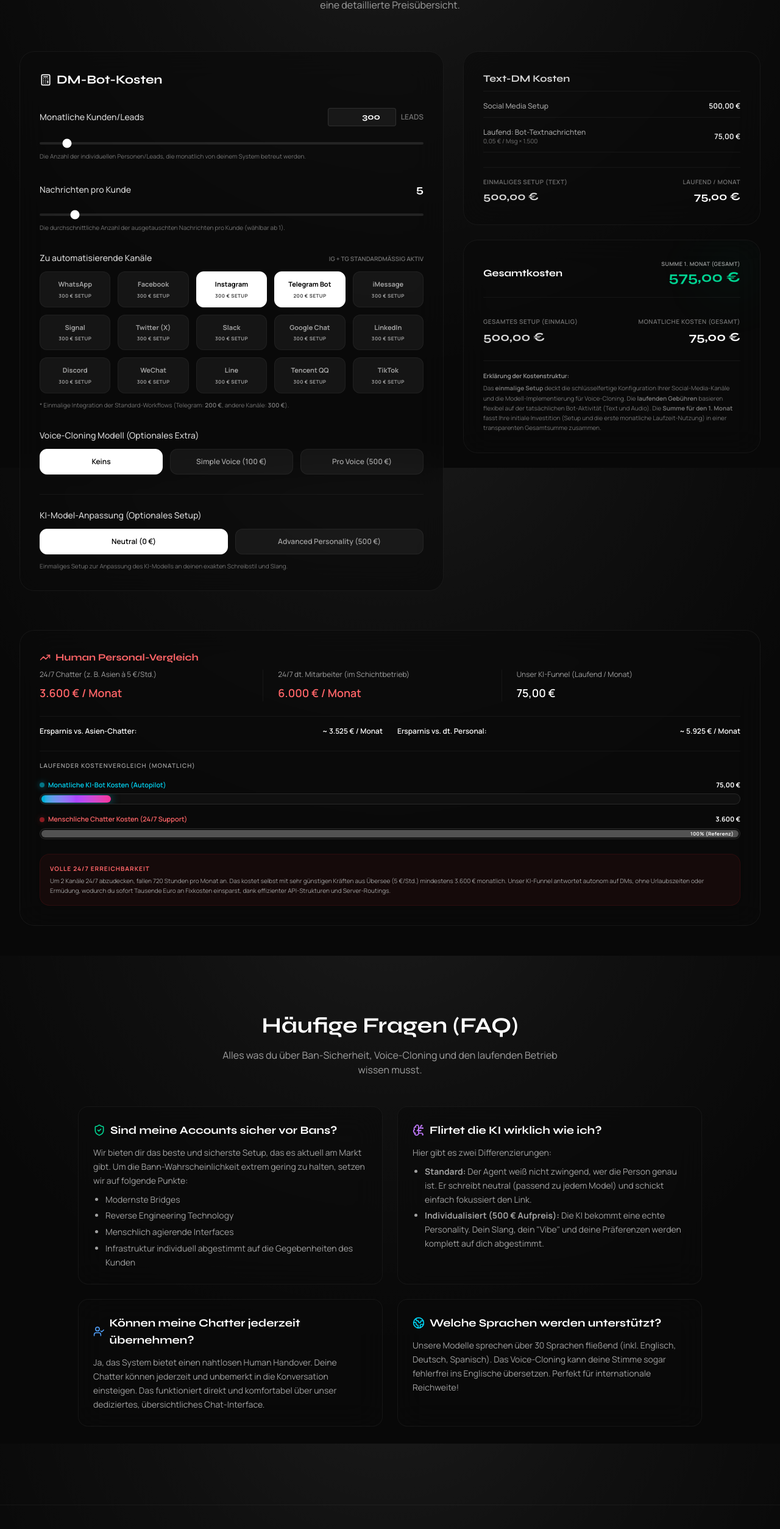
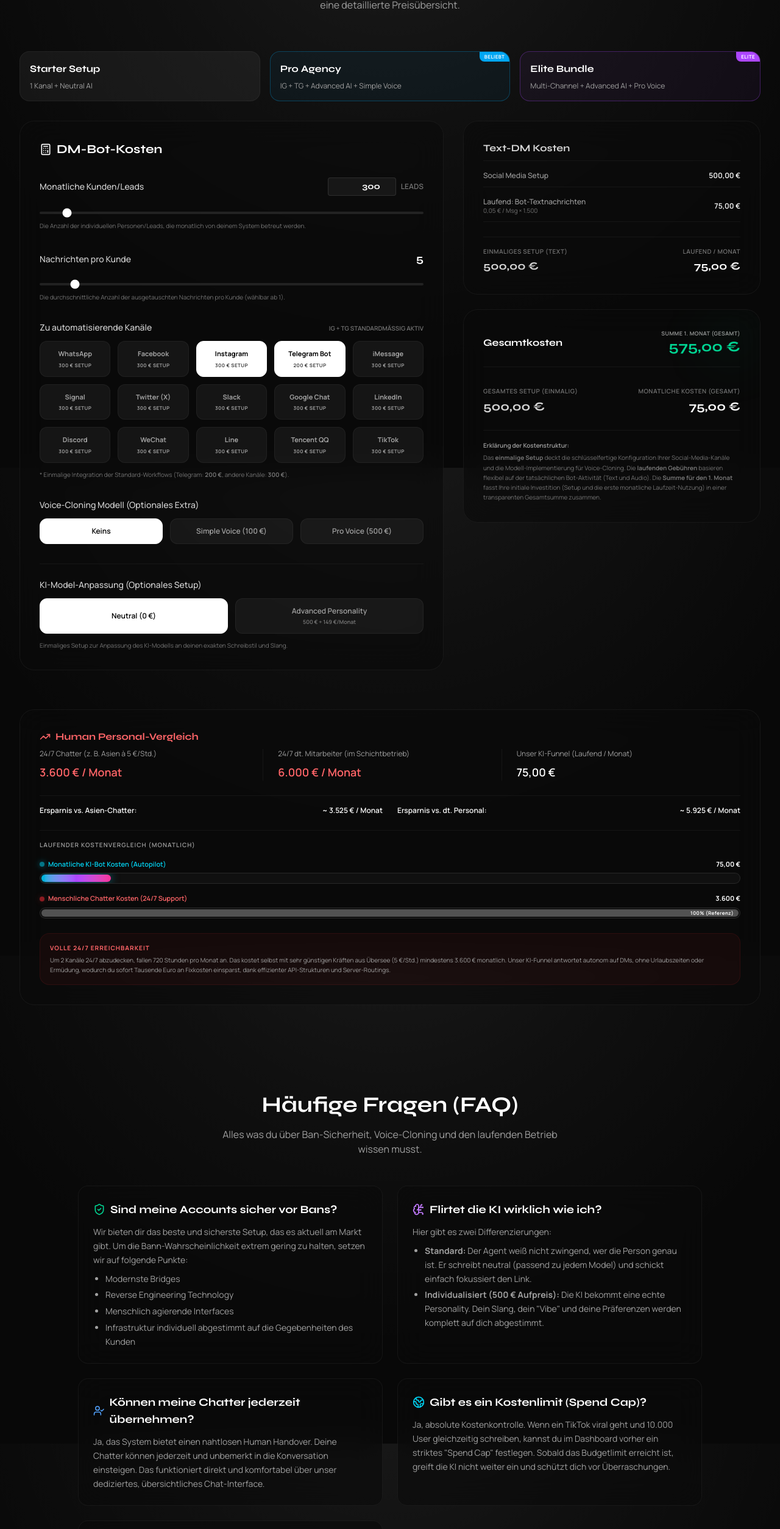
Before and after one commit to Jonaspwittmann/Marketing-Multi-Channel-Funnel, a React (Vite) app: page / in a window 1280 px wide. Shown: the part 3233-5740 px from the top of the page at 61% size. Built offline with nearby package versions, Linux system fonts and the light colour scheme.

Commit message:
Implement Elite Bundle presets, Spend Cap FAQ, RevShare FAQ, and Advanced Personality MRR

```diff
--- a/src/App.tsx
+++ b/src/App.tsx
@@ -467,7 +467,11 @@ export default function App() {
     else if (voiceCloningModel === 'professional') cloningCost = 500;
 
     let modelCost = 0;
-    if (modelAnpassung === 'advanced') modelCost = 500;
+    let modelMaintenanceCost = 0;
+    if (modelAnpassung === 'advanced') {
+      modelCost = 500;
+      modelMaintenanceCost = 149;
+    }
 
     const initialInvestment = setupCost + cloningCost + modelCost;
 
@@ -489,7 +493,7 @@ export default function App() {
       voiceMinutesTotal = voiceTotalMessages * (10 / 60);  // 10 Sekunden pro Voice = 1/6 Minute
     }
 
-    const monthlyTotal = messageCost + voiceCost;
+    const monthlyTotal = messageCost + voiceCost + modelMaintenanceCost;
 
     // Asiat-Vergleich benchmark: 5 € / Std * 720 Std = 3.600 €
     const asianChatterCost = 3600;
@@ -505,6 +509,7 @@ export default function App() {
       discountPercentage,
       cloningCost,
       modelCost,
+      modelMaintenanceCost,
       initialInvestment,
       totalMessages,
       messageCost,
@@ -960,6 +965,35 @@ export default function App() {
             </p>
           </div>
 
+          <div className="grid grid-cols-1 md:grid-cols-3 gap-4 mb-8">
+            <button onClick={() => {
+              setSelectedChannels(['ig']);
+              setModelAnpassung('neutral');
+              setVoiceCloningModel('none');
+            }} className="p-4 border border-white/5 rounded-2xl bg-white/5 hover:bg-white/10 transition text-left space-y-2 cursor-pointer">
+              <div className="text-white font-syne font-bold">Starter Setup</div>
+              <div className="text-neutral-400 text-xs font-manrope">1 Kanal + Neutral AI</div>
+            </button>
+            <button onClick={() => {
+              setSelectedChannels(['ig', 'tg']);
+              setModelAnpassung('advanced');
+              setVoiceCloningModel('simple');
+            }} className="p-4 border border-sky-500/30 rounded-2xl bg-sky-500/5 hover:bg-sky-500/10 transition text-left space-y-2 relative overflow-hidden cursor-pointer">
+              <div className="absolute top-0 right-0 bg-sky-500 text-[8px] font-bold px-2 py-0.5 rounded-bl-lg uppercase tracking-wider">Beliebt</div>
+              <div className="text-white font-syne font-bold">Pro Agency</div>
+              <div className="text-neutral-400 text-xs font-manrope">IG + TG + Advanced AI + Simple Voice</div>
+            </button>
+            <button onClick={() => {
+              setSelectedChannels(['ig', 'tg', 'of', 'wa']);
+              setModelAnpassung('advanced');
+              setVoiceCloningModel('professional');
+            }} className="p-4 border border-purple-500/30 rounded-2xl bg-purple-500/5 hover:bg-purple-500/10 transition text-left space-y-2 relative overflow-hidden cursor-pointer">
+              <div className="absolute top-0 right-0 bg-purple-500 text-[8px] font-bold px-2 py-0.5 rounded-bl-lg uppercase tracking-wider text-white">Elite</div>
+              <div className="text-white font-syne font-bold">Elite Bundle</div>
+              <div className="text-neutral-400 text-xs font-manrope">Multi-Channel + Advanced AI + Pro Voice</div>
+            </button>
+          </div>
+
           <div className="grid grid-cols-1 lg:grid-cols-12 gap-8">
 
             {/* Input Controls Panel */}
@@ -1178,9 +1212,10 @@ export default function App() {
                   <button
                     type="button"
                     onClick={() => setModelAnpassung('advanced')}
-                    className={`p-3 rounded-xl border text-xs font-semibold font-manrope transition-all text-center cursor-pointer ${modelAnpassung === 'advanced' ? 'bg-white text-black border-white' : 'bg-white/5 text-neutral-400 border-white/5 hover:border-white/10'}`}
+                    className={`p-3 rounded-xl border text-xs font-semibold font-manrope transition-all text-center cursor-pointer flex flex-col justify-center items-center gap-1 ${modelAnpassung === 'advanced' ? 'bg-white text-black border-white' : 'bg-white/5 text-neutral-400 border-white/5 hover:border-white/10'}`}
                   >
-                    Advanced Personality (500 €)
+                    <span>Advanced Personality</span>
+                    <span className="text-[9px] opacity-70">500 € + 149 €/Monat</span>
                   </button>
                 </div>
                 <p className="text-[10px] text-neutral-500 font-manrope leading-normal">
@@ -1228,6 +1263,15 @@ export default function App() {
                       </div>
                       <span className="font-semibold text-white shrink-0">{costs.messageCost.toLocaleString('de-DE', { style: 'currency', currency: 'EUR' })}</span>
                     </div>
+                    {costs.modelMaintenanceCost > 0 && (
+                      <div className="flex justify-between items-center border-b border-white/5 pb-2.5 gap-4">
+                        <div className="flex flex-col">
+                          <span className="text-sky-300 font-medium">Laufend: AI Maintenance</span>
+                          <span className="text-neutral-500 font-normal text-[10px]">Stetiges Anpassen der Advanced Personality</span>
+                        </div>
+                        <span className="font-semibold text-sky-400 shrink-0">{costs.modelMaintenanceCost.toLocaleString('de-DE', { style: 'currency', currency: 'EUR' })}</span>
+                      </div>
+                    )}
                     {costs.modelCost > 0 && (
                       <div className="flex justify-between items-center border-b border-white/5 pb-2.5 gap-4">
                         <div className="flex flex-col">
@@ -1250,7 +1294,7 @@ export default function App() {
                   <div className="text-right">
                     <div className="text-[10px] text-neutral-500 font-manrope font-semibold uppercase tracking-wider">Laufend / Monat</div>
                     <div className="text-lg font-syne font-semibold text-white mt-0.5">
-                      {(costs.messageCost).toLocaleString('de-DE', { style: 'currency', currency: 'EUR' })}
+                      {(costs.messageCost + costs.modelMaintenanceCost).toLocaleString('de-DE', { style: 'currency', currency: 'EUR' })}
                     </div>
                   </div>
                 </div>
@@ -1484,10 +1528,21 @@ export default function App() {
             <div className="glass-panel border border-white/5 rounded-2xl p-6 space-y-3 hover:scale-[1.02] transition-transform duration-300">
               <h4 className="text-white font-syne font-semibold text-lg flex items-center gap-2">
                 <Globe2 className="h-5 w-5 text-cyan-400" />
-                Welche Sprachen werden unterstützt?
+                Gibt es ein Kostenlimit (Spend Cap)?
               </h4>
               <p className="text-neutral-400 font-manrope text-sm leading-relaxed">
-                Unsere Modelle sprechen über 30 Sprachen fließend (inkl. Englisch, Deutsch, Spanisch). Das Voice-Cloning kann deine Stimme sogar fehlerfrei ins Englische übersetzen. Perfekt für internationale Reichweite!
+                Ja, absolute Kostenkontrolle. Wenn ein TikTok viral geht und 10.000 User gleichzeitig schreiben, kannst du im Dashboard vorher ein striktes "Spend Cap" festlegen. Sobald das Budgetlimit erreicht ist, greift die KI nicht weiter ein und schützt dich vor Überraschungen.
+              </p>
+            </div>
+
+            {/* FAQ 5 */}
+            <div className="glass-panel border border-white/5 rounded-2xl p-6 space-y-3 hover:scale-[1.02] transition-transform duration-300">
+              <h4 className="text-white font-syne font-semibold text-lg flex items-center gap-2">
+                <Calculator className="h-5 w-5 text-fuchsia-400" />
+                Bietet ihr Revenue-Share an?
+              </h4>
+              <p className="text-neutral-400 font-manrope text-sm leading-relaxed">
+                Aktuell arbeiten wir auf reiner Pay-per-Use-Basis (0,05 € / Text), da die OnlyFans-API kein 100% exaktes Attribution-Tracking zulässt. Unsere Perspektive für die Zukunft ist jedoch ein reines Revenue-Share-Modell, bei dem wir provisionsbasiert arbeiten, sobald das Tracking völlig reibungslos ist.
               </p>
             </div>
           </div>
```
